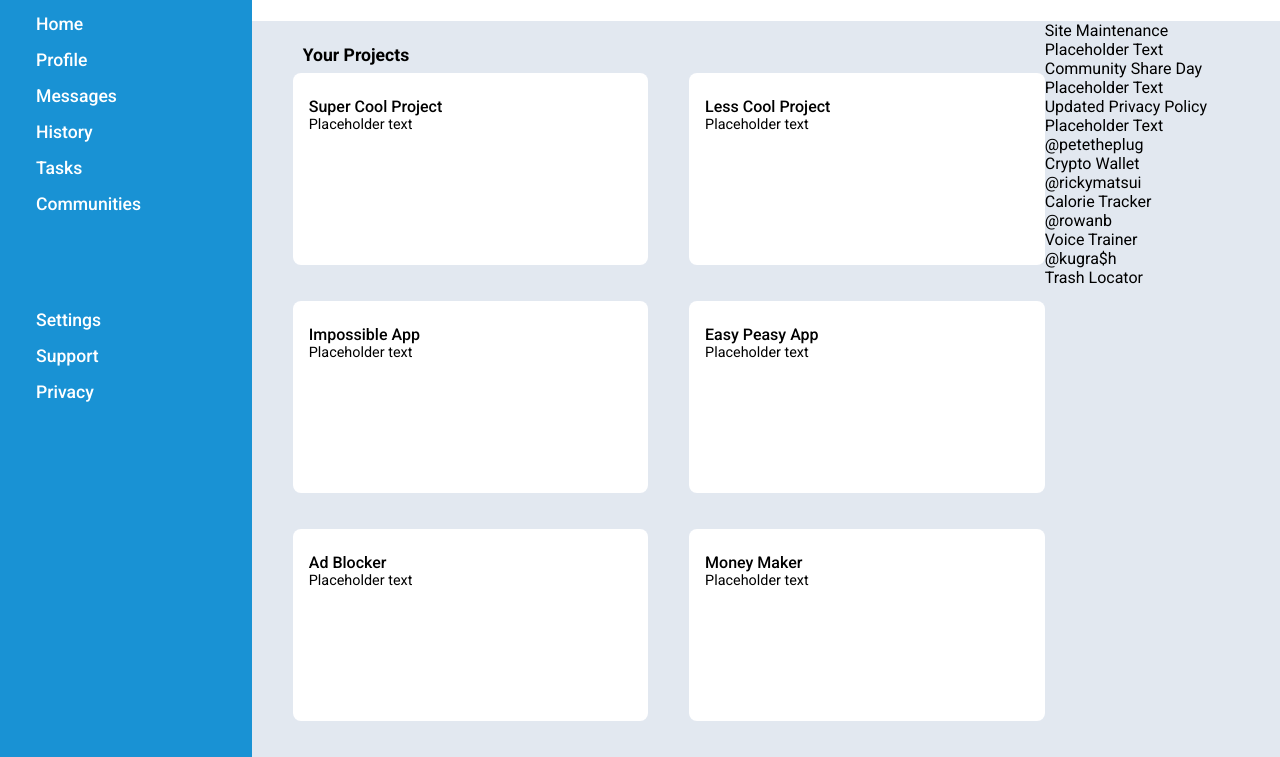
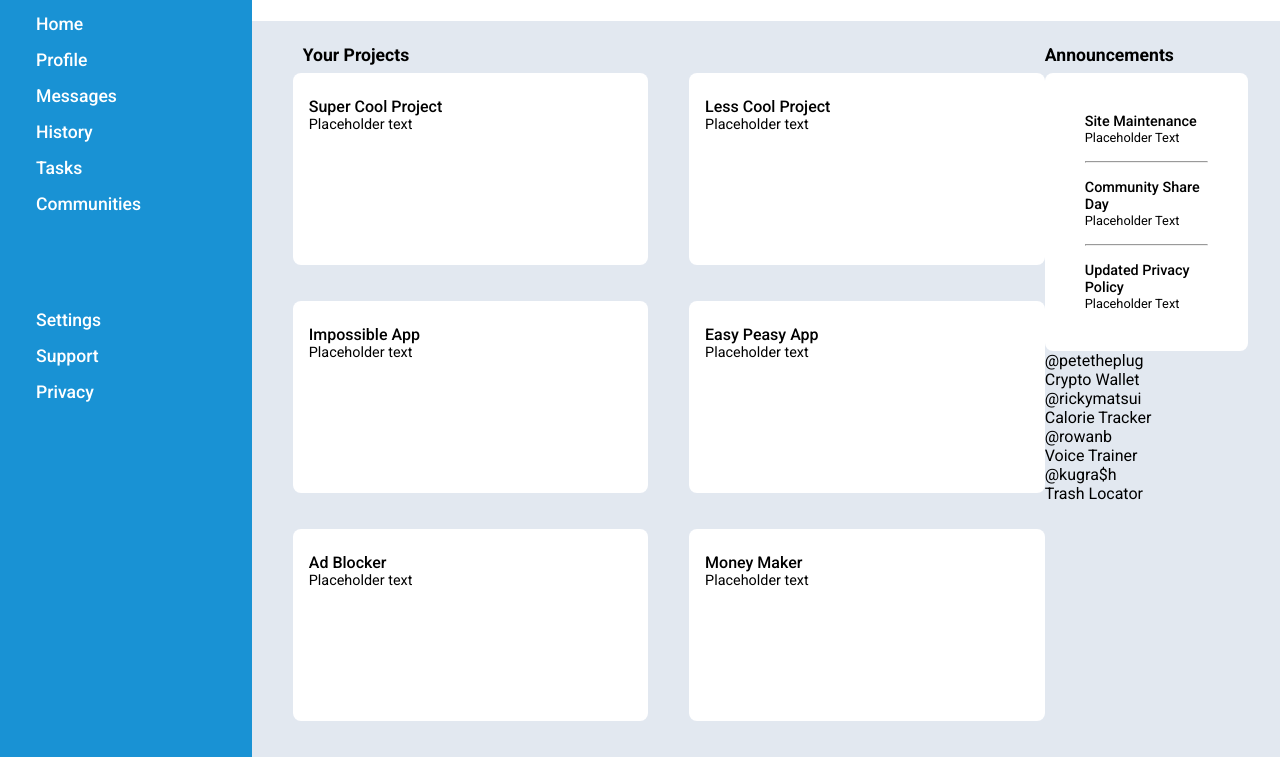
Before and after one commit to ZohairGandhi/admin-dashboard, a plain HTML site: page index.html in a window 1280 px wide. Shown: the part 130-887 px from the top of the page. Drawn offline with Linux system fonts and the light colour scheme.

Commit message:
Style announcements-sec

```diff
--- a/index.html
+++ b/index.html
@@ -83,17 +83,22 @@
             </div>
             <cards-sec-2>
                 <div class="announcements-sec">
+                    <p>Announcements</p>
+                    <div class="announcement-cards">
                         <div class="announcement">
                             <p>Site Maintenance</p>
                             <p>Placeholder Text</p>
                         </div>
+                        <hr>
                         <div class="announcement">
                             <p>Community Share Day</p>
                             <p>Placeholder Text</p>
                         </div>
+                        <hr>
                         <div class="announcement">
                             <p>Updated Privacy Policy</p>
                             <p>Placeholder Text</p>
+                        </div>
                     </div>
                 </div>
                 <div class="trend-sec">
--- a/style.css
+++ b/style.css
@@ -22,7 +22,7 @@ body {
     font-weight: 500;
 }
 
-.sidebar>p {
+.sidebar > p {
     font-size: 1.5rem;
     font-weight: 600;
 }
@@ -110,7 +110,8 @@ body {
     grid-column: 1 / 2;
 }
 
-.projects-sec > p:first-child {
+.projects-sec > p:first-child,
+.announcements-sec > p:first-child {
     font-size: 1.1rem;
     font-weight: 600;
     margin: 1.5rem 0 0.5rem 5ch;
@@ -146,6 +147,31 @@ body {
     grid-row: 1 / 2;
 }
 
+.announcements-sec > p:first-child {
+    margin: 1.5rem 0 0.5rem 0;
+}
+
+.announcement-cards {
+    background-color: white;
+    border-radius: 8px;
+    padding: 1.5rem 2.5rem;
+    margin-right: 2rem;
+}
+
+.announcement {
+    margin: 1rem 0;
+}
+
+.announcement > p:first-child {
+    font-size: 0.9rem;
+    font-weight: 500;
+    justify-items: start;
+}
+
+.announcement > p:nth-child(2) {
+    font-size: 0.8rem;
+}
+
 .trend-sec {
     grid-row: 2 / 3;
 }
```
Lines whose indentation alone changed are shown as unchanged.
